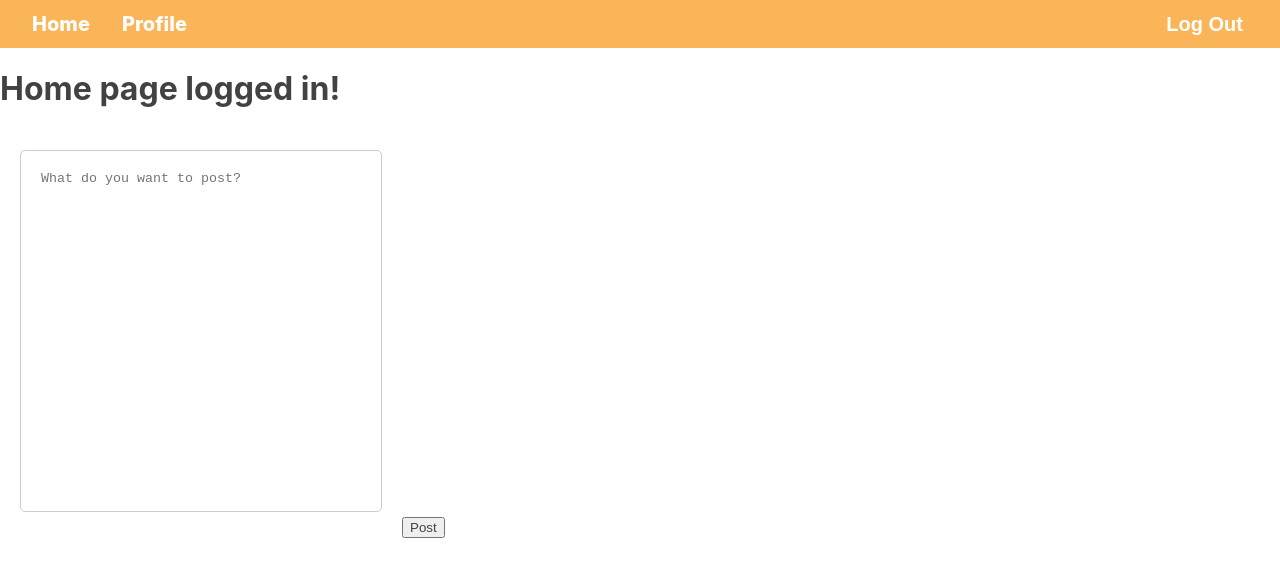
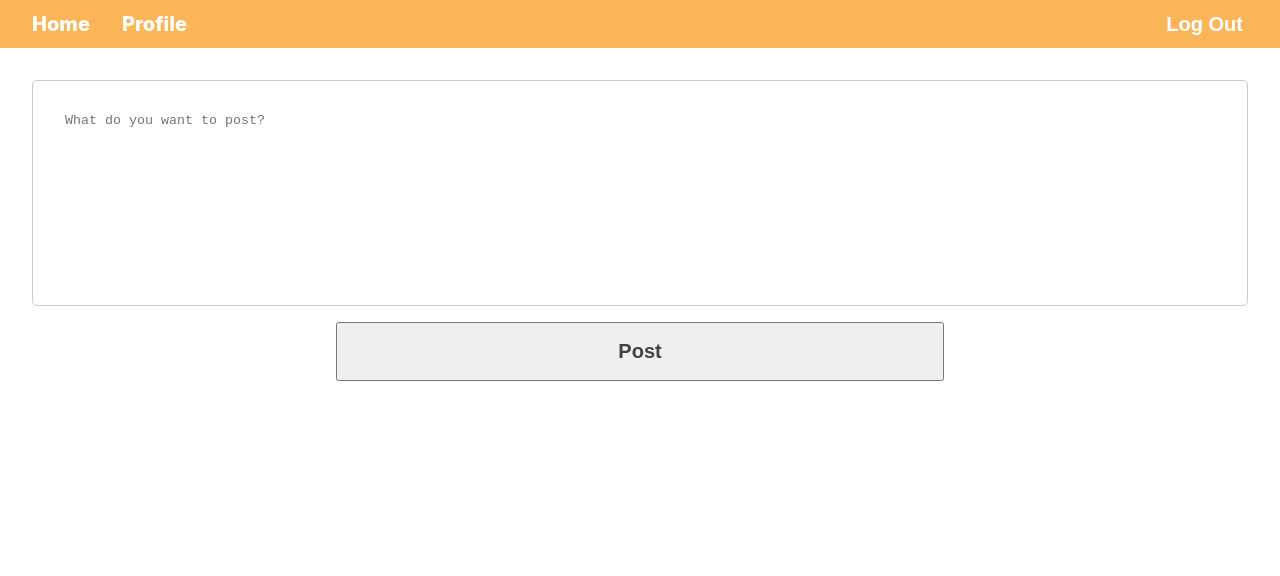
Before and after one commit to Nicolas7Chaves/moody, a React (Create React App) app in the folder frontend/: page /home in a window 1280 px wide. Shown: the top 576 px of the page. Built offline with nearby package versions, Linux system fonts and the light colour scheme; no server answers.

Commit message:
add styling for homepage

```diff
--- a/frontend/src/components/Home.js
+++ b/frontend/src/components/Home.js
@@ -22,11 +22,10 @@ function Home() {
     }, []);
 
     return (
-        <>
-            <h1>Home page logged in!</h1>
-            {userName && <p>Welcome, {userName}</p>}
+        <div className='home'>
+            {userName && <p className='home__welcome'>Welcome, {userName}</p>}
             <Post />
-        </>
+        </div>
     );
 }
 
--- a/frontend/src/components/Post.js
+++ b/frontend/src/components/Post.js
@@ -36,14 +36,14 @@ function Post() {
 
     }
     return (
-        <>
-            <form onSubmit={handleSubmit}>
-                <textarea  className="posting" placeholder="What do you want to post?"
+        <div className='posting'>
+            <form className='posting__form' onSubmit={handleSubmit}>
+                <textarea  className="posting__textarea" placeholder="What do you want to post?"
                     value={postText} onChange={(e) => setPostText(e.target.value)}>
                     </textarea>
-                <button type='submit'>Post</button>
+                <button className='posting__button' type='submit'>Post</button>
             </form>
-        </>
+        </div>
     )
 }
 
--- a/frontend/src/components/styles.scss
+++ b/frontend/src/components/styles.scss
@@ -30,6 +30,7 @@
         border: 1px;
         border-radius: 5px;
         padding: .5rem;
+
         &:hover {
             background-color: rgba(246, 102, 102, 0.523);
         }
@@ -37,13 +38,30 @@
 }
 
 .posting {
-    margin: 20px;
-    padding: 20px;
-    border: 1px solid #ccc;
-    border-radius: 5px;
-    resize: none;
-    height: 20rem;
-    width: 20rem;
+    margin: 2rem;
+    display: flex;
+    flex-direction: column;
+    &__form {
+        display: flex;
+        flex-direction: column;
+    }
+
+    &__textarea {
+        margin-bottom: 1rem;
+        padding: 2rem;
+        border: 1px solid #ccc;
+        border-radius: 5px;
+        resize: none;
+        height: 10rem;
+        align-items: center;
+    }
+    &__button {
+        padding: 1rem;
+        font-weight: $fw-bold;
+        font-size: $fs-h3;
+        width: 50%;
+        margin: auto;
+    }
 }
 
 .header {
@@ -91,3 +109,13 @@
         background-color: darken($clr-accent, 10%);
     }
 }
+
+.home {
+    display: flex;
+    flex-direction: column;
+
+    &__welcome {
+        margin-left: 2rem;
+        font-size: $fs-h3;
+    }
+}
```
